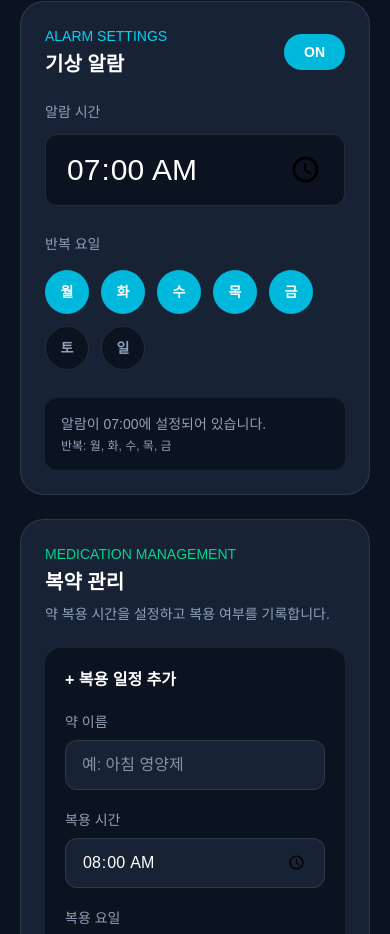
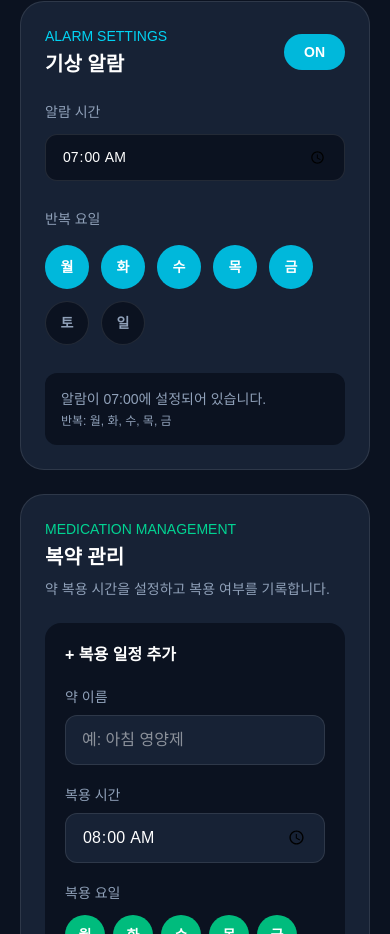
Before and after one commit to itkiju/wakeup-station, a Next.js app: page / in a window 390 px wide. Shown: the part 1251-2185 px from the top of the page. Built offline with nearby package versions, Linux system fonts and the light colour scheme.

Commit message:
Fix mobile time input sizing

```diff
--- a/app/page.tsx
+++ b/app/page.tsx
@@ -495,7 +495,7 @@ export default function Home() {
               type="time"
               value={alarmTime}
               onChange={(e) => setAlarmTime(e.target.value)}
-              className="w-full rounded-xl border border-white/10 bg-[#0b1220] px-5 py-4 text-3xl text-white outline-none focus:border-cyan-400 sm:w-auto"
+              className="w-full rounded-xl border border-white/10 bg-[#0b1220] px-4 py-3 text-sm text-white outline-none focus:border-cyan-400"
             />
           </div>
 
@@ -595,7 +595,7 @@ export default function Home() {
                 onChange={(e) =>
                   setNewMedicationTime(e.target.value)
                 }
-                className="w-full rounded-xl border border-white/10 bg-[#172235] px-4 py-3 text-white outline-none focus:border-emerald-400 sm:w-auto"
+                className="w-full rounded-xl border border-white/10 bg-[#172235] px-4 py-3 text-white outline-none focus:border-emerald-400"
               />
             </div>
 
@@ -761,7 +761,7 @@ export default function Home() {
                             onChange={(e) =>
                               setEditMedicationTime(e.target.value)
                             }
-                            className="mb-5 w-full rounded-xl border border-white/10 bg-[#0b1220] px-4 py-3 text-white outline-none focus:border-cyan-400 sm:w-auto"
+                            className="mb-5 w-full rounded-xl border border-white/10 bg-[#0b1220] px-4 py-3 text-white outline-none focus:border-cyan-400"
                           />
 
                           <p className="mb-3 text-sm text-slate-400">
```
